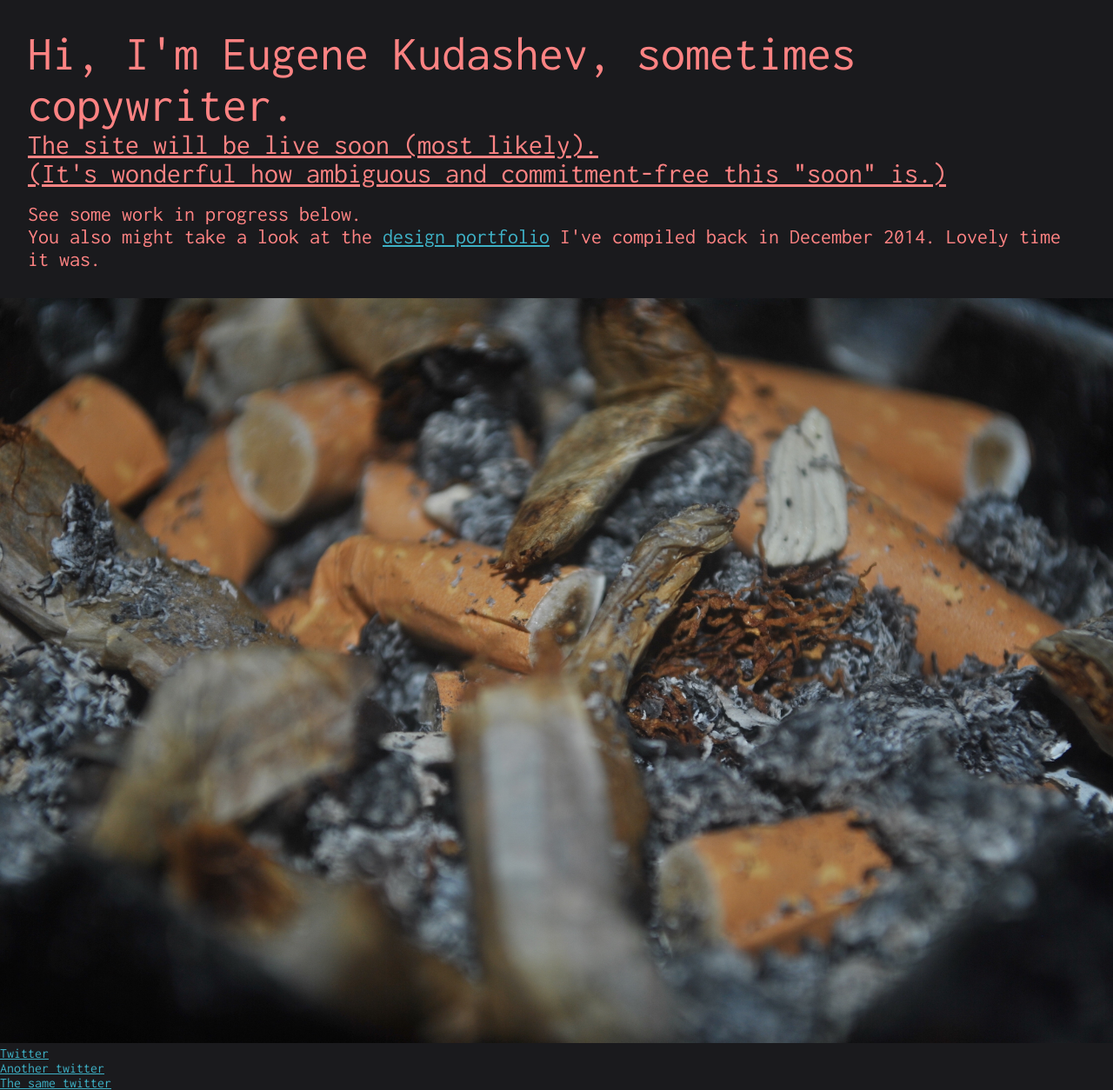
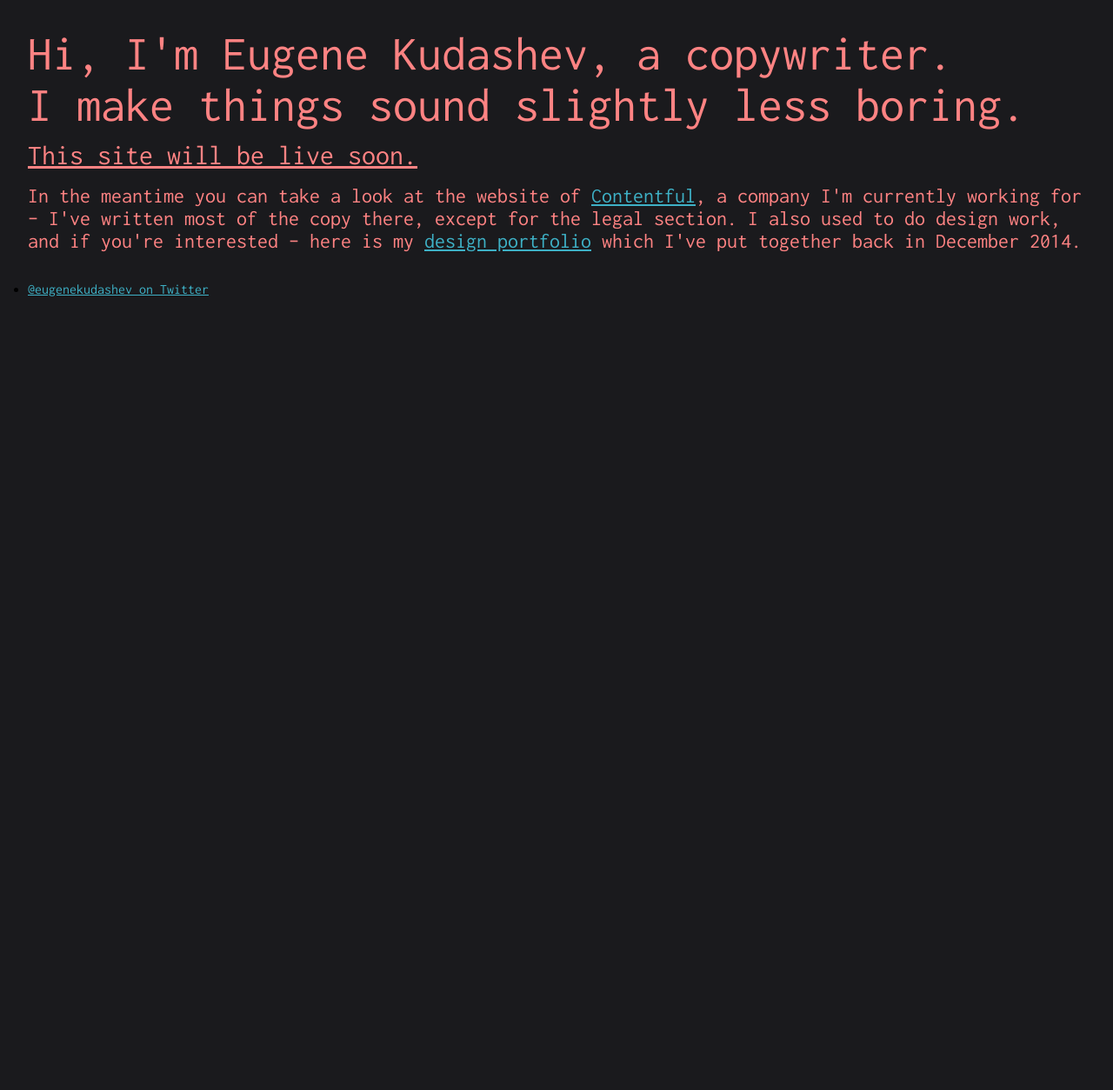
Before and after one commit to eugenekudashev-zz/eugenekudashev.github.io, a plain HTML site: page index.html in a window 1280 px wide. Shown: the part 172-1426 px from the top of the page at 87% size. After the commit the page ends 800 px from the top, so only its background shows below. Drawn offline with Linux system fonts and the light colour scheme.

Commit message:
Some updates

```diff
--- a/index.html
+++ b/index.html
@@ -2,7 +2,8 @@
 <html>
 <head>
   <link href='https://fonts.googleapis.com/css?family=Inconsolata:400,700' rel='stylesheet' type='text/css'>
-  <title>Eugene Kudashev</title>
+  <title>Eugene Kudashev, copywriter in tech</title>
+  <meta name="description" content="There are no boring subjects — only boring copywriters. Let's not sound boring.">
 <style type="text/css">
   * {
     margin: 0;
@@ -33,6 +34,7 @@
   h1.welcome {
     font-size: 350%;
     text-decoration: none;
+    margin-bottom: 0.2em;
   }
   a {
     color: #3EB1C6;
@@ -48,21 +50,16 @@
 <img src="logo.png" id="logo">
 
 <div class="wrapper">
-  <h1 class="welcome">Hi, I'm Eugene Kudashev, sometimes copywriter.</h1>
-  <h1>The site will be live soon (most likely).</h1>
-  <h1>(It's wonderful how ambiguous and commitment-free this "soon" is.)</h1>
+  <h1 class="welcome">Hi, I'm Eugene Kudashev, a copywriter. <br/>I make things sound slightly less boring.</h1>
+  <h1>This site will be live soon.</h1>
   <br/>
-  <h2>See some work in progress below.
-  <h2>You also might take a look at the <a href="http://cargocollective.com/eugenekudashev" target="_blank">design portfolio</a> I've compiled back in December 2014. Lovely time it was.</h2>
+  <h2>In the meantime you can take a look at the website of <a href="http://contentful.com/" target="_blank">Contentful</a>, a company I'm currently working for – I've written most of the copy there, except for the legal section. I also used to do design work, and if you're interested – here is my <a href="http://cargocollective.com/eugenekudashev" target="_blank">design portfolio</a> which I've put together back in December 2014.</h2>
+
+<br/><br/>
+<ul>
+<li><a href="https://twitter.com/eugenekudashev" target="_blank">@eugenekudashev on Twitter</a></li>
+</ul>
 </div>
-
-<img id="wip" src="under_construction.JPG">
-
-<ul>
-<li><a href="https://twitter.com/eugenekudashev" target="_blank">Twitter</a></li>
-<li><a href="https://twitter.com/eugenekudashev" target="_blank">Another twitter</a></li>
-<li><a href="https://twitter.com/eugenekudashev" target="_blank">The same twitter</a></li>
-</ul>
 
 </body>
 </html>
```
